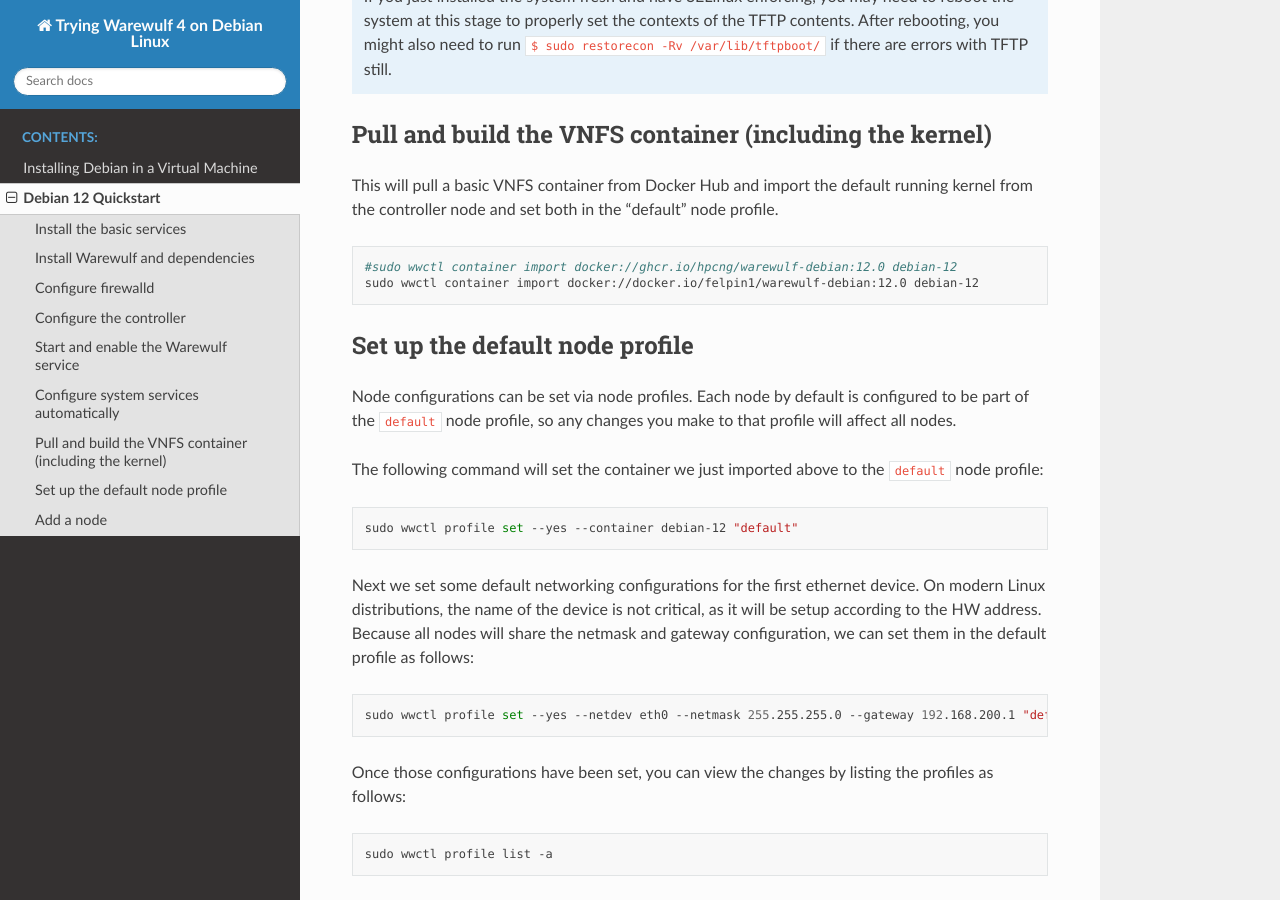
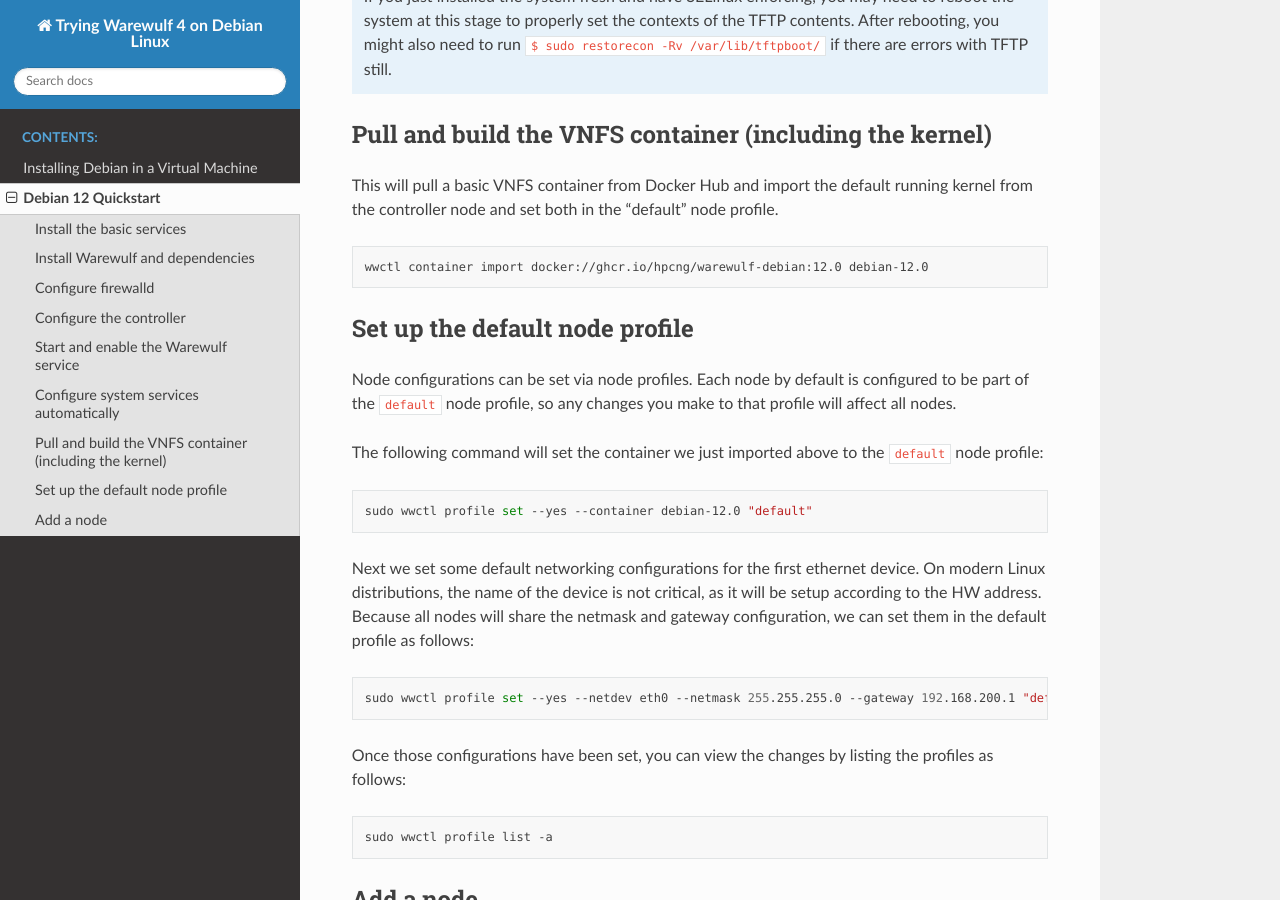
Before and after one commit to cfelipesp/doc-ww4-debian, a Sphinx documentation site: the page built from doc/debian12.rst, in a window 1280 px wide and 900 px high, scrolled down 2255 px. Built offline with Sphinx 7.4.7 and the Read the Docs theme 2.0.0, drawn with Linux system fonts in a browser that asks for light colours; some of the changed text lies outside the part shown.

Commit message:
Update debian12.rst
* Corrected typo in service name isc-dhcp-server

* Updated container import command with the now official container image

Signed-off-by: Carlos Felipe S Pinheiro <felpin1@gmail.com>

```diff
--- a/doc/debian12.rst
+++ b/doc/debian12.rst
@@ -139,8 +139,7 @@
 
 .. code-block:: bash
 
-   #sudo wwctl container import docker://ghcr.io/hpcng/warewulf-debian:12.0 debian-12
-   sudo wwctl container import docker://docker.io/felpin1/warewulf-debian:12.0 debian-12
+   wwctl container import docker://ghcr.io/hpcng/warewulf-debian:12.0 debian-12.0
 
 
 Set up the default node profile
@@ -155,7 +154,7 @@
 
 .. code-block:: bash
 
-   sudo wwctl profile set --yes --container debian-12 "default"
+   sudo wwctl profile set --yes --container debian-12.0 "default"
 
 
 Next we set some default networking configurations for the first
```
Also changed, not shown: other parts of doc/debian12.rst (+1 -1 lines).
